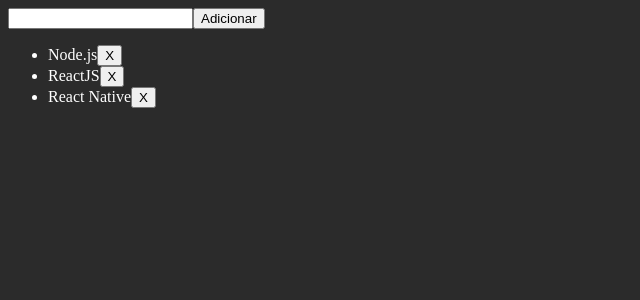
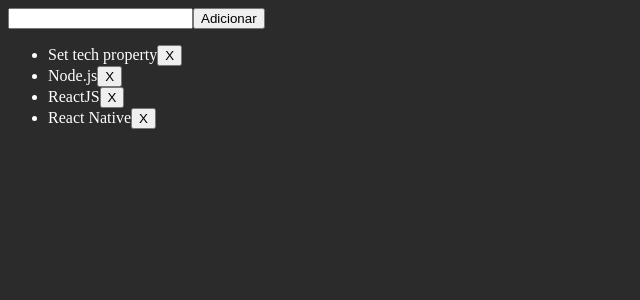
Before and after one commit to SamuelHiroyuki/rs-skylab-react-1, a React app: page / in a window 1280 px wide. Shown: the top 300 px of the page, without its empty margins (0-640 px from the left). Built offline with nearby package versions, Linux system fonts and the light colour scheme.

Commit message:
Default props e PropTypes

```diff
--- a/package.json
+++ b/package.json
@@ -22,6 +22,7 @@
 		"webpack-dev-server": "^3.8.2"
 	},
 	"dependencies": {
+		"prop-types": "^15.7.2",
 		"react": "^16.10.2",
 		"react-dom": "^16.10.2"
 	}
--- a/src/components/TechList/index.js
+++ b/src/components/TechList/index.js
@@ -3,6 +3,9 @@
 import TechListItem from "../TechListItem";
 
 class TechList extends Component {
+	// static defaultProps = {}; // defaultProps - class
+	// static propTypes = {}; // propTypes - class
+
 	state = {
 		inputValue: "",
 		techs: ["Node.js", "ReactJS", "React Native"]
@@ -40,6 +43,7 @@
 				<button type="submit">Adicionar</button>
 
 				<ul>
+					<TechListItem />
 					{this.state.techs.map(t => (
 						<TechListItem
 							tech={t}
--- a/src/components/TechListItem/index.js
+++ b/src/components/TechListItem/index.js
@@ -1,6 +1,7 @@
 import React, { Component } from "react";
+import PropTypes from "prop-types";
 
-export default function TechListItem({ tech, onDelete }) {
+function TechListItem({ tech, onDelete }) {
 	return (
 		<li>
 			<span>{tech}</span>
@@ -10,3 +11,14 @@
 		</li>
 	);
 }
+
+TechListItem.defaultProps = {
+	tech: "Set tech property"
+};
+
+TechListItem.propTypes = {
+	tech: PropTypes.string,
+	onDelete: PropTypes.func.isRequired
+};
+
+export default TechListItem;
```
Also changed, not shown: 1 other file (tests, documents, lock files or other folders).
